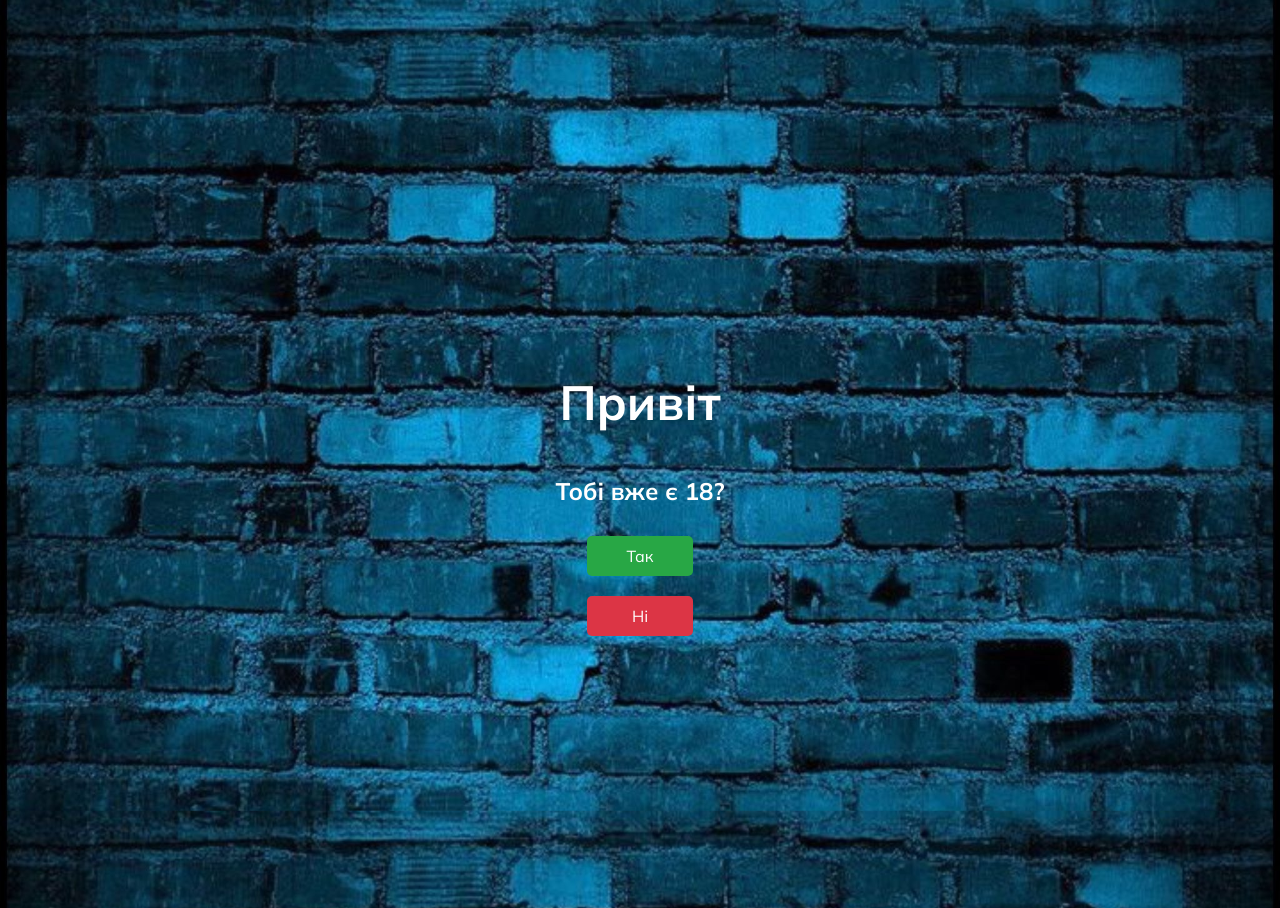
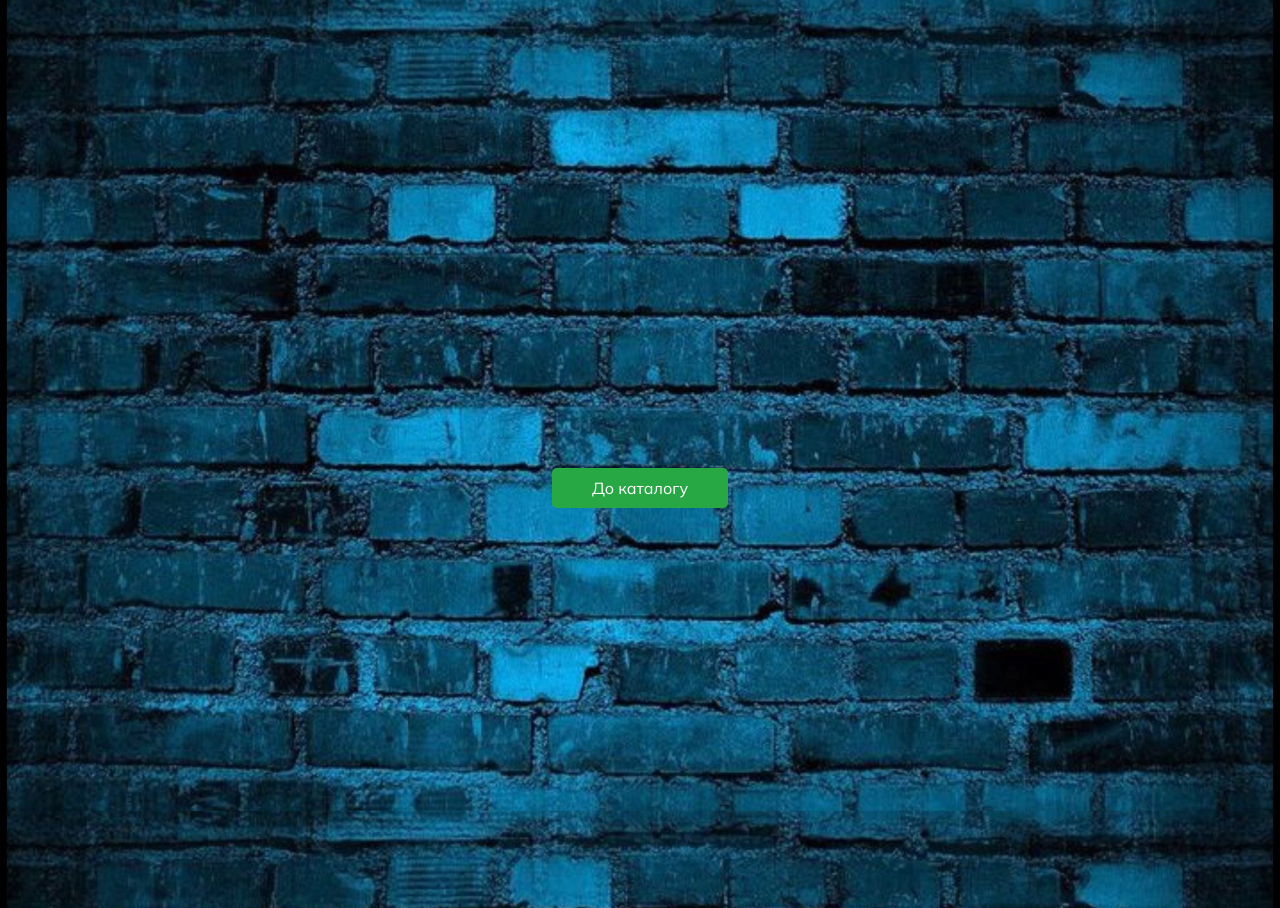
Before and after one commit to Anatoliy14/goto, a React (Create React App) app: page / in a window 1280 px wide. Built offline with nearby package versions, Linux system fonts and the light colour scheme.

Commit message:
Update Main.jsx

```diff
--- a/src/pages/Main/Main.jsx
+++ b/src/pages/Main/Main.jsx
@@ -28,15 +28,15 @@ const Main = () => {
 
   return (
     <div className={s.mainContainer}>
-      <h1>Привіт</h1>
-      <h3>Тобі вже є 18?</h3>
+      {/* <h1>Привіт</h1>
+      <h3>Тобі вже є 18?</h3> */}
       <div className={s.buttonContainer}>
         <a href={mainSiteLink} className={s.btnYes}>
-          Так
+          До каталогу
         </a>
-        <NavLink to="/no" className={s.btnNo}>
+        {/* <NavLink to="/no" className={s.btnNo}>
           Ні
-        </NavLink>
+        </NavLink> */}
       </div>
     </div>
   );
```
